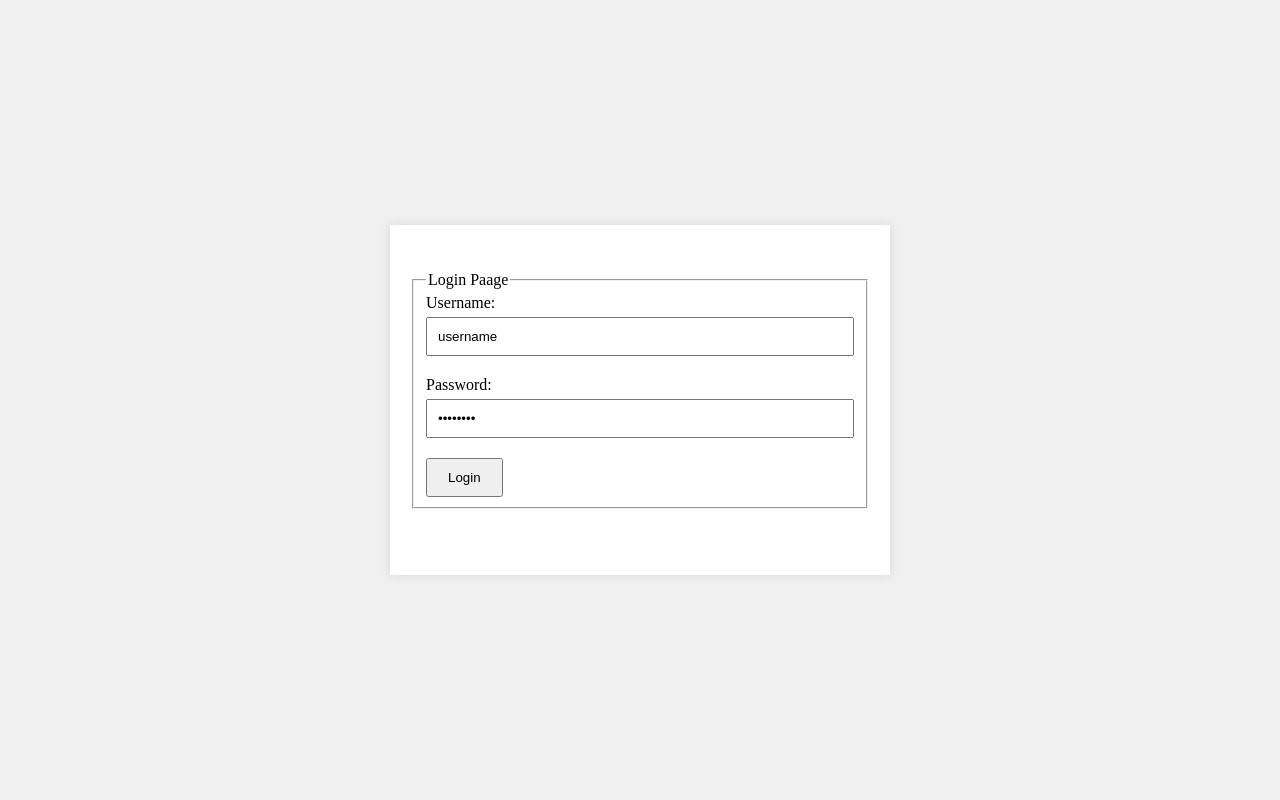
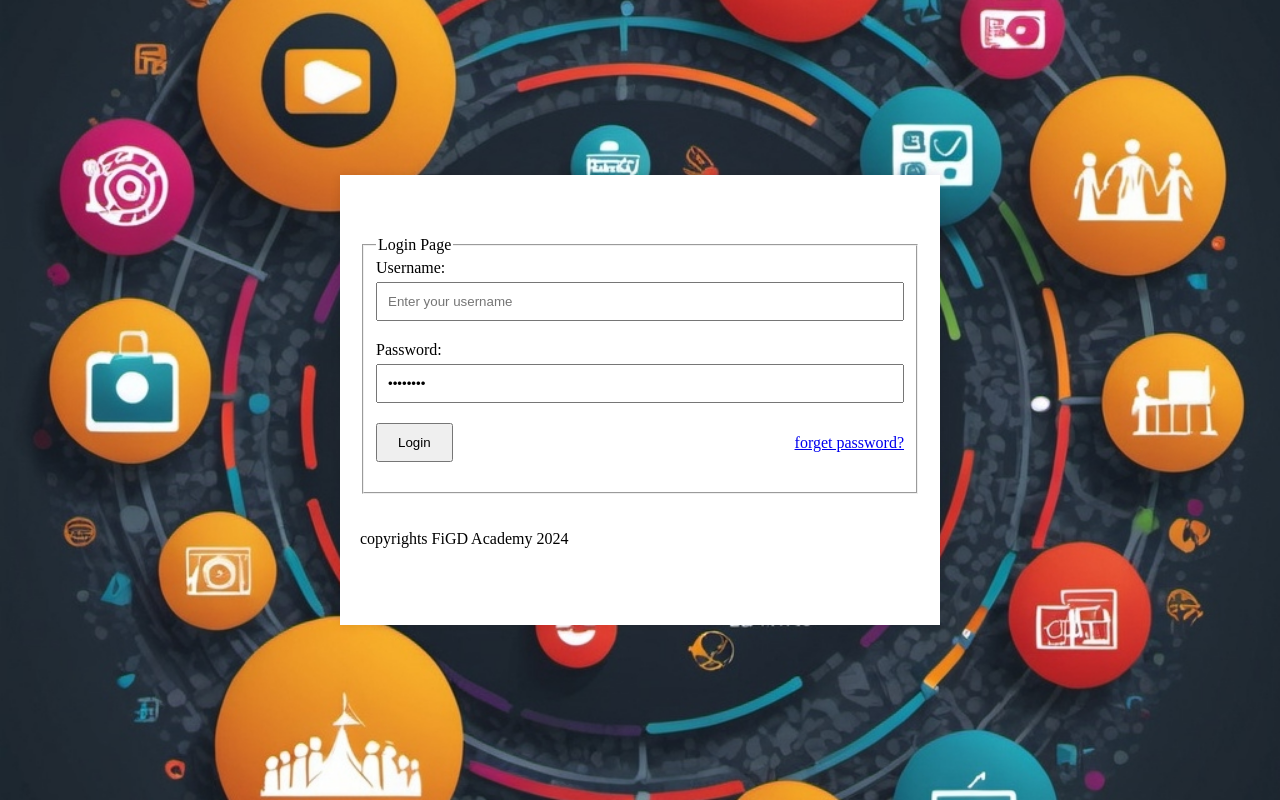
Before and after one commit to alihinnawe/EventMeister, a website: page index.html in a window 1280 px wide. Drawn offline with Linux system fonts and the light colour scheme.

```diff
--- a/css/form.css
+++ b/css/form.css
@@ -5,10 +5,14 @@
   height: 100vh;
   margin: 0;
   background-color: #f0f0f0;
+  background-image: "";
+  background-image: url("../assets/login-events.jpg");
+  background-size: cover;
+  background-position: center;
 }
 form {
-  width: 500px;
-  height: 350px;
+  width: 600px;
+  height: 450px;
   background-color: white;
   box-shadow: 0 0 10px rgba(0, 0, 0, 0.1);
   padding: 20px;
@@ -33,3 +37,9 @@
   align-self: flex-end;
   padding: 10px 20px;
 }
+
+#passwordForget {
+  display: flex;
+  justify-content: space-between;
+  align-items: center;
+}
--- a/index.html
+++ b/index.html
@@ -10,21 +10,36 @@
     <form action="login.html" method="get">
       <div>
         <fieldset>
-          <legend>Login Paage</legend>
+          <legend>Login Page</legend>
 
           <div id="username">
             <label for="username">Username:</label>
-            <input id="username" type="text" value="username" />
+            <input
+              id="username"
+              type="text"
+              value=""
+              placeholder="Enter your username"
+              required
+            />
           </div>
 
           <div>
             <label for="password">Password:</label>
-            <input id="password" type="password" value="password" />
+            <input
+              id="password"
+              type="password"
+              value="password"
+              placeholder="Enter your password"
+              required
+            />
           </div>
-
-          <button type="submit">Login</button>
+          <div id="passwordForget">
+            <button type="submit">Login</button>
+            <a href="#">forget password?</a>
+          </div>
         </fieldset>
       </div>
+      <p>copyrights FiGD Academy 2024</p>
     </form>
   </body>
 </html>
```
Also changed, not shown: login.html (+2 -2 lines), assets/login-events.jpg (added), 1 other file.
